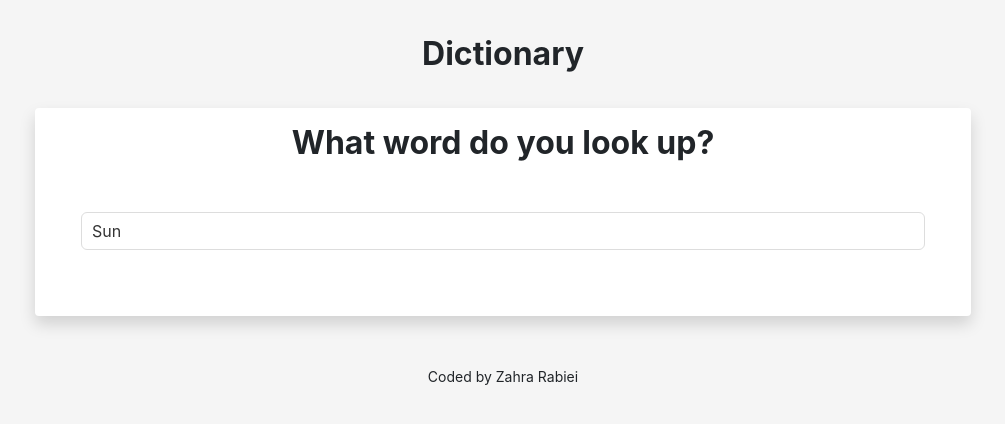
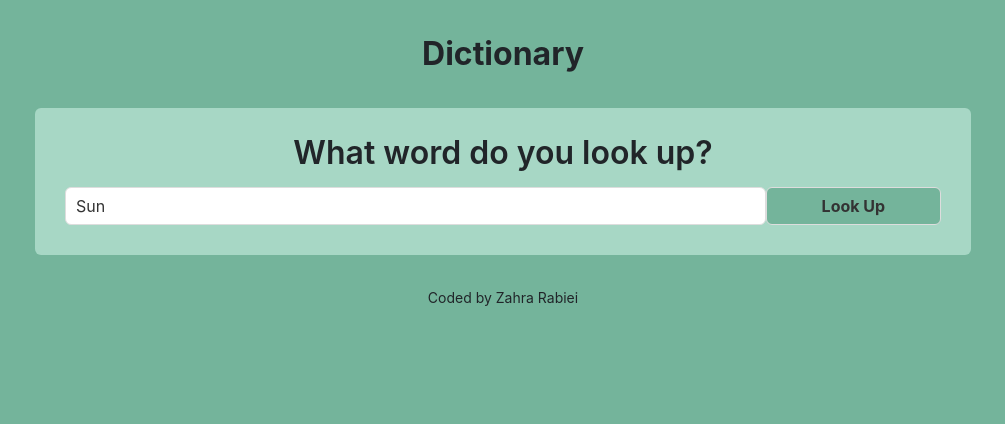
Before and after one commit to Zahra947/dictionary-project, a React (Create React App) app: page / in a window 1280 px wide. Shown: the top 424 px of the page, without its empty margins (137-1142 px from the left). Built offline with nearby package versions, Linux system fonts and the light colour scheme; no server answers.

Commit message:
styled again

```diff
--- a/src/App.css
+++ b/src/App.css
@@ -1,5 +1,5 @@
 body {
-  background: whitesmoke;
+  background: #74b49b;
 }
 
 a {
--- a/src/Dictionary.css
+++ b/src/Dictionary.css
@@ -1,20 +1,33 @@
-.dictionary h1 {
+.dictionary label {
+  font-weight: 600;
+  font-style: normal;
   font-size: 32px;
-  font-weight: bold;
   margin-bottom: 20px;
+  display: block;
+  line-height: 29px;
   text-align: center;
 }
 .dictionary section {
-  background-color: white;
+  background-color: #a7d7c5;
   padding: 30px;
   border-radius: 6px;
   box-shadow: 0px 10px 20px rgba(0, 0, 0/ 10%);
   margin: 20px 0;
 }
-.dictionary input {
-  width: 100%;
+.dictionary .input {
+  width: 80%;
   padding: 6px 10px;
   border-radius: 6px;
   border: 1px solid #ddd;
   color: #333;
 }
+
+.dictionary .search {
+  width: 20%;
+  padding: 6px 10px;
+  border-radius: 6px;
+  border: 1px solid #ddd;
+  color: #333;
+  font-weight: bold;
+  background-color: #74b49b;
+}
--- a/src/Dictionary.js
+++ b/src/Dictionary.js
@@ -51,19 +51,26 @@ export default function Dictionary(props) {
   }
   if (loaded) {
     return (
-      <div className="shadow p-3 mb-5 bg-white rounded dictionary">
-        <h1>What word do you look up?</h1>
+      <div className=" dictionary">
         <section>
+          <label>What word do you look up?</label>
           <form onSubmit={handleSubmit}>
             <input
+              className="input"
               type="search"
               onChange={handleKeyword}
               defaultValue={props.defaultKeyword}
             ></input>
+            <input
+              className="search"
+              type="submit"
+              value="Look Up"
+              width="20%"
+            />
           </form>
-          <Results results={results} />
-          <Photos photos={photos} />
         </section>
+        <Results results={results} />
+        <Photos photos={photos} />
       </div>
     );
   } else {
--- a/src/phonetics.css
+++ b/src/phonetics.css
@@ -13,7 +13,7 @@
   margin-right: 10px;
 }
 .phonetics a:hover {
-  background: purple;
+  background: #74b49b;
   color: white;
 }
 .phonetics .text {
```
